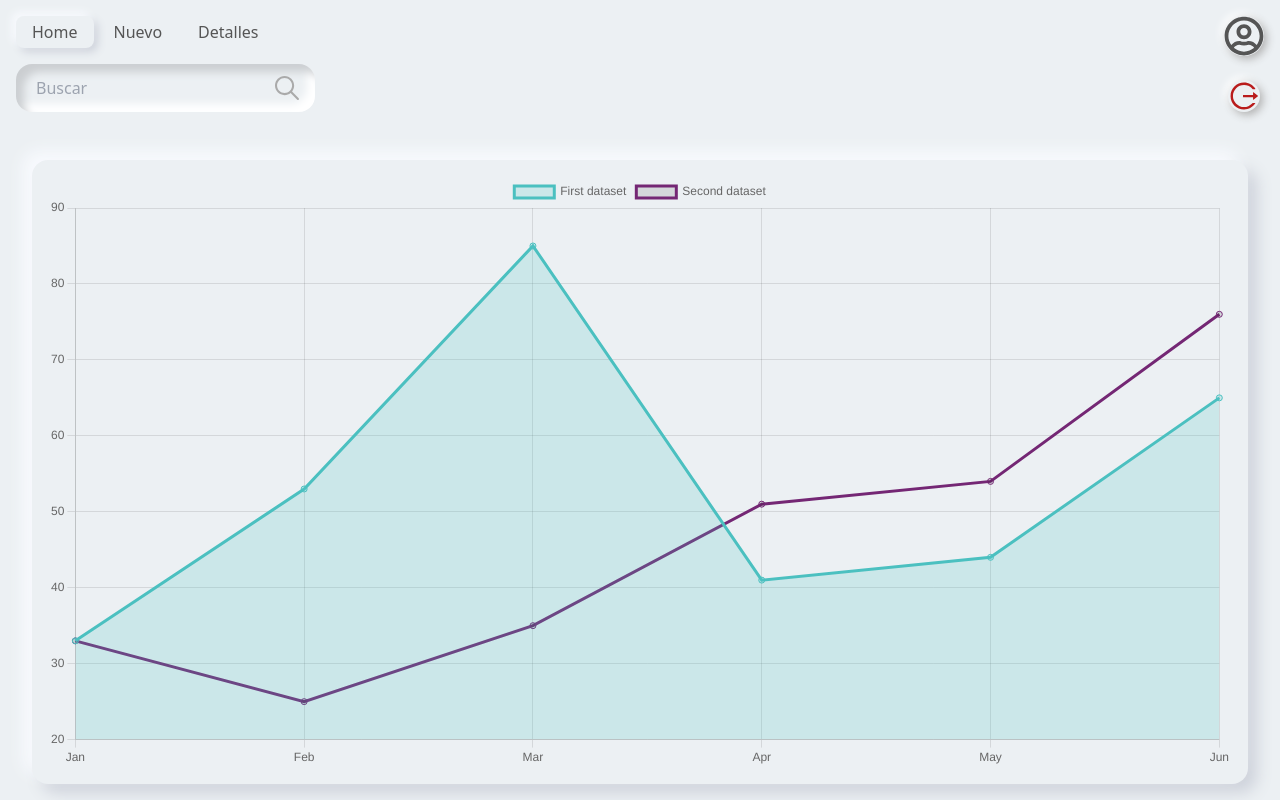
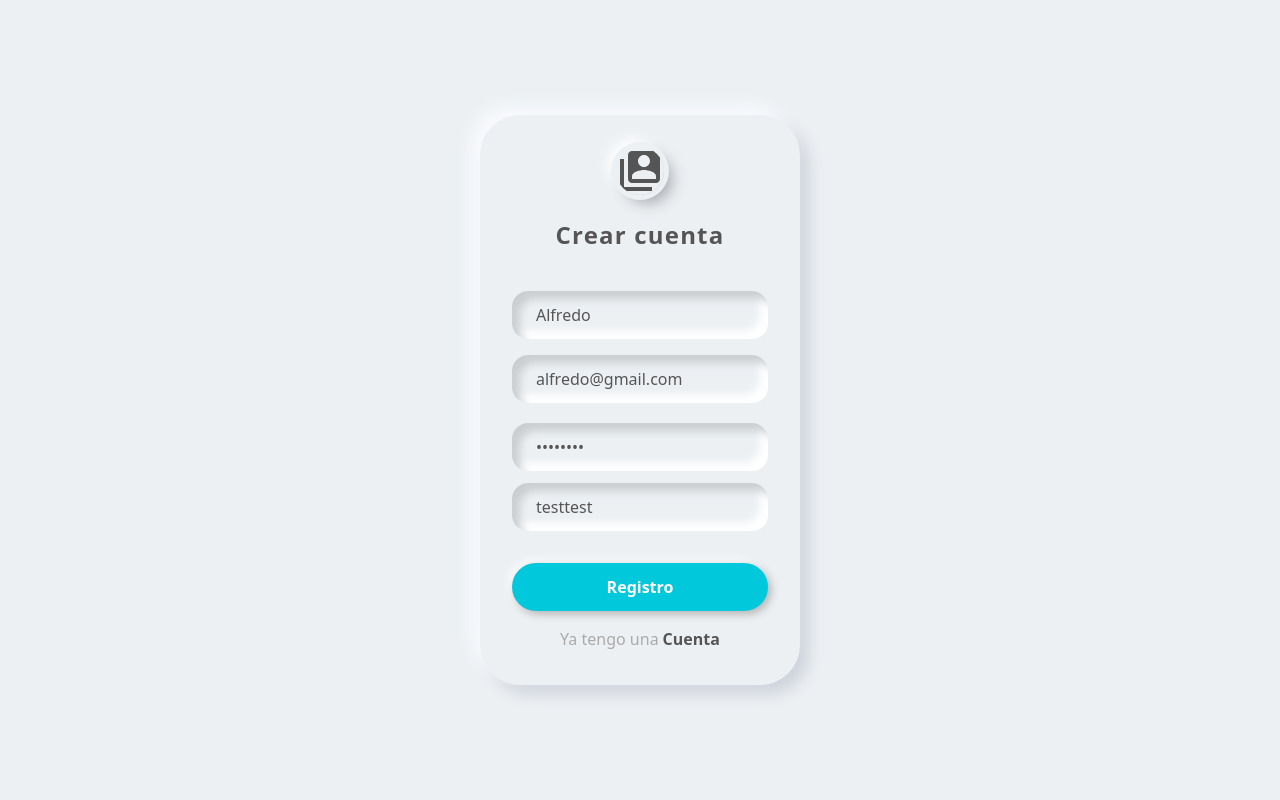
Before and after one commit to addier94/florstore, a React (Create React App) app: page /auth/register in a window 1280 px wide. Before the commit this address led to /. Shown: the top 800 px of the page. Built offline with nearby package versions, Linux system fonts and the light colour scheme.

Commit message:
show userData in submit form

```diff
--- a/package.json
+++ b/package.json
@@ -16,8 +16,12 @@
     "react-chartjs-2": "^3.0.5",
     "react-dom": "^17.0.2",
     "react-icons": "^4.3.1",
+    "react-redux": "^7.2.5",
     "react-router-dom": "^5.3.0",
     "react-scripts": "4.0.3",
+    "redux": "^4.1.1",
+    "redux-devtools-extension": "^2.13.9",
+    "redux-thunk": "^2.3.0",
     "typescript": "^4.1.2",
     "web-vitals": "^1.0.1"
   },
--- a/src/hooks/useForm.js
+++ /dev/null
@@ -1,18 +0,0 @@
-import { useState } from "react";
-
-export const useForm = (initialState = {}) => {
-  const [values, setValues] = useState(initialState);
-
-  const reset = (newFormState = initialState) => {
-    setValues(newFormState);
-  };
-
-  const handleInputChange = ({ target }) => {
-    setValues({
-      ...values,
-      [target.name]: target.value,
-    });
-  };
-
-  return [values, handleInputChange, reset];
-};
--- /dev/null
+++ b/src/hooks/useForm.tsx
@@ -0,0 +1,20 @@
+import { useState } from "react";
+import { InputChange } from "../utils/TypeScript";
+
+export function useForm<T>(initState: T) {
+  // export const useForm = <T extends Object>(initState: T) => {
+  const [values, setValues] = useState(initState);
+
+  const reset = (newFormState = initState) => {
+    setValues(newFormState);
+  };
+
+  const handleInputChange = ({ target }: InputChange) => {
+    setValues({
+      ...values,
+      [target.name]: target.value,
+    });
+  };
+
+  return { values, handleInputChange, reset };
+}
--- a/src/pages/Register.tsx
+++ b/src/pages/Register.tsx
@@ -1,8 +1,21 @@
-import React from "react";
 import { MdSwitchAccount } from "react-icons/md";
 import { Link } from "react-router-dom";
+import { useForm } from "../hooks/useForm";
+import { FormSubmit } from "../utils/TypeScript";
 
 const Register = () => {
+  const { values, handleInputChange } = useForm({
+    name: "Alfredo",
+    email: "alfredo@gmail.com",
+    password: "testtest",
+    password_cf: "testtest",
+  });
+  const { name, email, password, password_cf } = values;
+
+  const handleRegister = (e: FormSubmit) => {
+    e.preventDefault();
+    console.log("data ", values);
+  };
   return (
     <div className="min-h-screen flex items-center justify-center">
       <div
@@ -16,12 +29,15 @@ const Register = () => {
           Crear cuenta
         </div>
 
-        <form className="mt-8">
+        <form onSubmit={handleRegister} className="mt-8">
           <div className="py-2">
             <input
               type="text"
               className="w-full border-none outline-none bg-transparent text-s-gray py-3 px-6 shadow-s-input2 focus:shadow-s-input-hover rounded-2xl"
               placeholder="Nombre"
+              name="name"
+              value={name}
+              onChange={handleInputChange}
             />
           </div>
           <div className="py-2">
@@ -29,6 +45,9 @@ const Register = () => {
               type="email"
               className="w-full border-none outline-none bg-transparent text-s-gray py-3 px-6 shadow-s-input2 focus:shadow-s-input-hover rounded-2xl"
               placeholder="Email"
+              name="email"
+              value={email}
+              onChange={handleInputChange}
             />
           </div>
           <div className="pt-3">
@@ -36,13 +55,19 @@ const Register = () => {
               type="password"
               className="w-full border-none outline-none bg-transparent text-s-gray py-3 px-6 shadow-s-input2 focus:shadow-s-input-hover rounded-2xl"
               placeholder="Password"
+              name="password"
+              value={password}
+              onChange={handleInputChange}
             />
           </div>
           <div className="pt-3">
             <input
-              type="cf_password"
+              type="password_cf"
               className="w-full border-none outline-none bg-transparent text-s-gray py-3 px-6 shadow-s-input2 focus:shadow-s-input-hover rounded-2xl"
               placeholder="Confirm password"
+              name="password_cf"
+              value={password_cf}
+              onChange={handleInputChange}
             />
           </div>
           <button
--- /dev/null
+++ b/src/redux/actions/authAction.ts
@@ -0,0 +1,8 @@
+import { Dispatch } from "redux";
+import { IUserRegister } from "../../utils/TypeScript";
+import { IAlertType } from "../types/alertType";
+import { IAuthType } from "../types/authType";
+
+export const startRegisterWithEmailPasswordName =
+  (userRegister: IUserRegister) =>
+  async (dispatch: Dispatch<IAuthType | IAlertType>) => {};
--- /dev/null
+++ b/src/redux/reducers/authReducer.ts
@@ -0,0 +1,12 @@
+import { AUTH, IAuth, IAuthType } from "../types/authType";
+
+const authReducer = (state: IAuth = {}, action: IAuthType): IAuth => {
+  switch (action.type) {
+    case AUTH:
+      return action.payload;
+    default:
+      return state;
+  }
+};
+
+export default authReducer;
--- /dev/null
+++ b/src/redux/reducers/index.ts
@@ -0,0 +1,6 @@
+import { combineReducers } from "redux";
+import auth from "./authReducer";
+
+export default combineReducers({
+  auth,
+});
--- /dev/null
+++ b/src/redux/store.ts
@@ -0,0 +1,13 @@
+import { createStore, applyMiddleware } from "redux";
+import thunk from "redux-thunk";
+
+import rootReducer from "./reducers/index";
+
+import { composeWithDevTools } from "redux-devtools-extension";
+
+const store = createStore(
+  rootReducer,
+  composeWithDevTools(applyMiddleware(thunk))
+);
+
+export default store;
--- /dev/null
+++ b/src/redux/types/alertType.ts
@@ -0,0 +1,8 @@
+import { IAlert } from "../../utils/TypeScript";
+
+export const ALERT = "ALERT";
+
+export interface IAlertType {
+  type: typeof ALERT;
+  payload: IAlert;
+}
--- /dev/null
+++ b/src/redux/types/authType.ts
@@ -0,0 +1,11 @@
+export const AUTH = "AUTH";
+
+export interface IAuth {
+  uid?: string;
+  name?: string;
+}
+
+export interface IAuthType {
+  type: typeof AUTH;
+  payload: IAuth;
+}
--- a/src/routers/AppRouter.tsx
+++ b/src/routers/AppRouter.tsx
@@ -8,11 +8,11 @@ export const AppRouter = () => {
   return (
     <Router>
       <Switch>
-        <PublicRoute path="/auth" component={AuthRouter} isLoggedIn={true} />
+        <PublicRoute path="/auth" component={AuthRouter} isLoggedIn={false} />
         <PrivateRoute
           path="/"
           component={AuthenticatedRoute}
-          isLoggedIn={true}
+          isLoggedIn={false}
         />
 
         <Redirect to="/auth/login" />
```
Also changed, not shown: src/utils/TypeScript.ts (+4 -9 lines), 2 other files (tests, documents, lock files or other folders).
